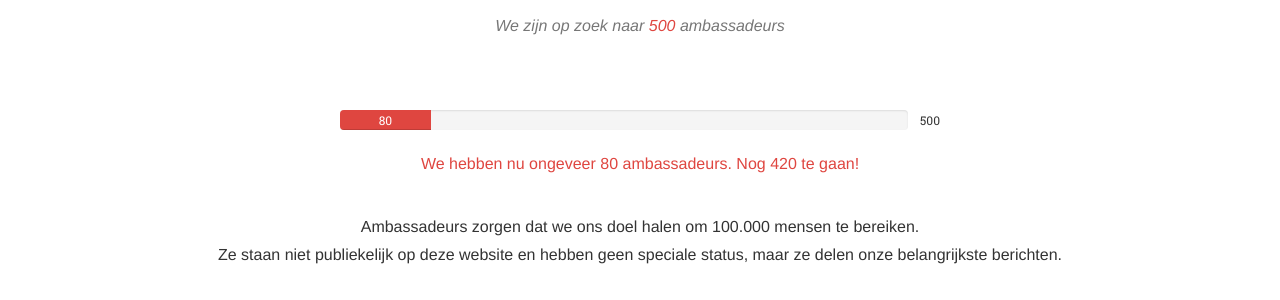
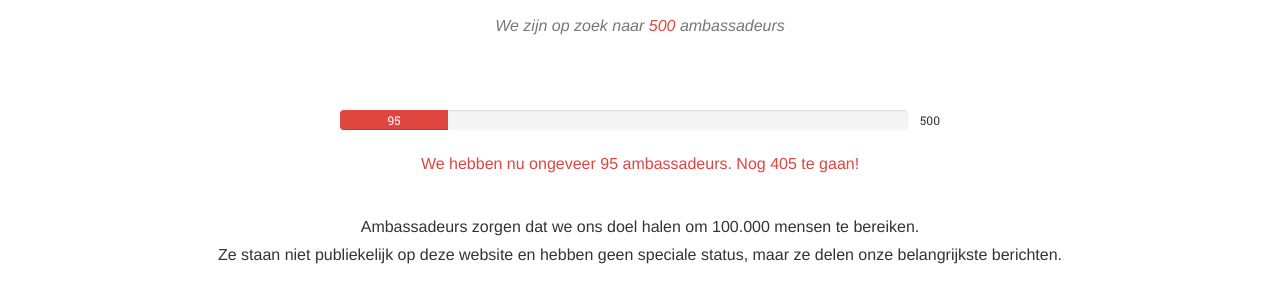
Before and after one commit to Een-nier-voor-Jeroen/Niervoorjeroen.nl-website, a Jekyll site: the page built from bedankt.html, in a window 1280 px wide and 900 px high, scrolled down 1650 px. Shown: the part 148-448 px from the top of the window. Built offline with Jekyll 4.4.1, drawn with Linux system fonts in a browser that asks for light colours; nearby versions of some CDN libraries; some web fonts are replaced.

Commit message:
95 ambassadeurs

```diff
--- a/_includes/delen_ambassadeur.html
+++ b/_includes/delen_ambassadeur.html
@@ -39,13 +39,13 @@
                             500
                         </div>
                         <div class="progress">
-                            <div class="progress-bar" role="progressbar" aria-valuenow="80" aria-valuemin="0" aria-valuemax="500" style="width: 16%;">
-                                80
+                            <div class="progress-bar" role="progressbar" aria-valuenow="95" aria-valuemin="0" aria-valuemax="500" style="width: 19%;">
+                                95
                             </div>
                         </div>
                     </div>
                     <p class='text-primary'>
-                        We hebben nu ongeveer 80 ambassadeurs. Nog 420 te gaan!
+                        We hebben nu ongeveer 95 ambassadeurs. Nog 405 te gaan!
                     </p>
                     <p>
                         Ambassadeurs zorgen dat we ons doel halen om 100.000 mensen te bereiken.<br />
```
